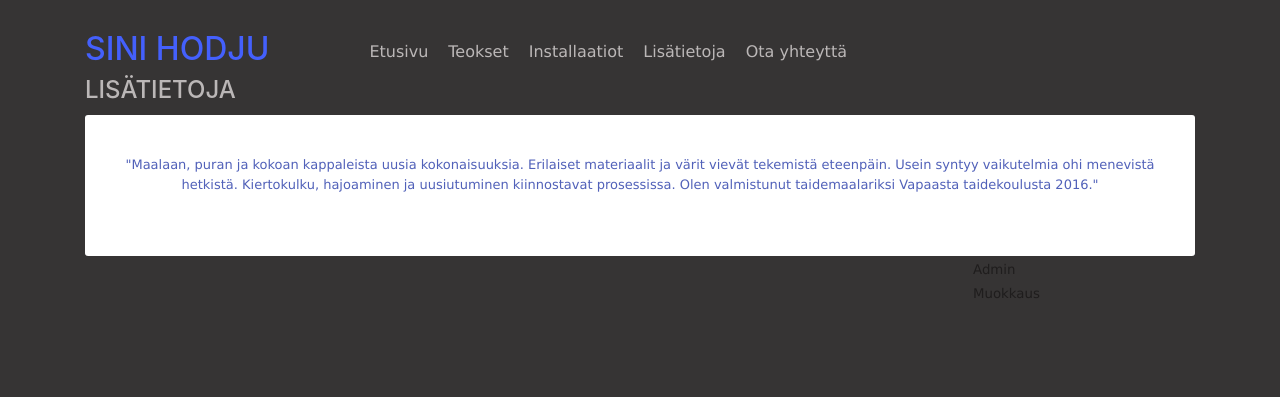
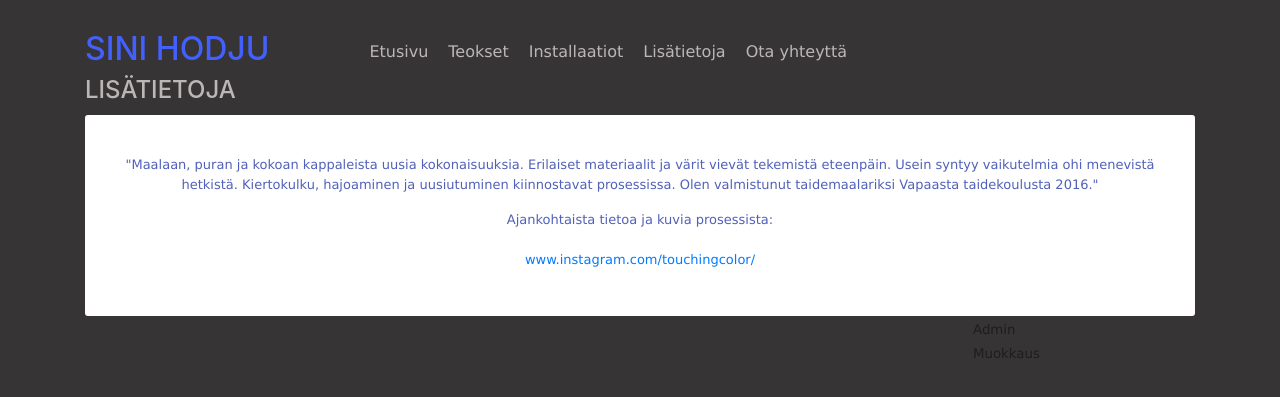
Before and after one commit to sinhod/oma, a Django app: page /about/ in a window 1280 px wide. Shown: the top 397 px of the page. Run offline with Django 5.2, Linux system fonts and the light colour scheme; data comes from the database, SQL or seed files in the repository; some libraries are stand-ins or nearby versions.

Commit message:
about sivun muutos

```diff
--- a/app/templates/aboutpage.html
+++ b/app/templates/aboutpage.html
@@ -5,10 +5,10 @@
     <div class="area-text">
         {% for s in about %}
         <p class="about-text">{{s.text}}</p>
-        <!-- <p class="about-text">Ajankohtaista tietoa ja kuvia prosessista:</p>
+        <p class="about-text">Ajankohtaista tietoa ja kuvia prosessista:</p>
         <a class="about-link" href="https://www.instagram.com/touchingcolor/">
             www.instagram.com/touchingcolor/
-        </a> -->
+        </a>
         {% endfor %}
     </div>
 </center>
```
